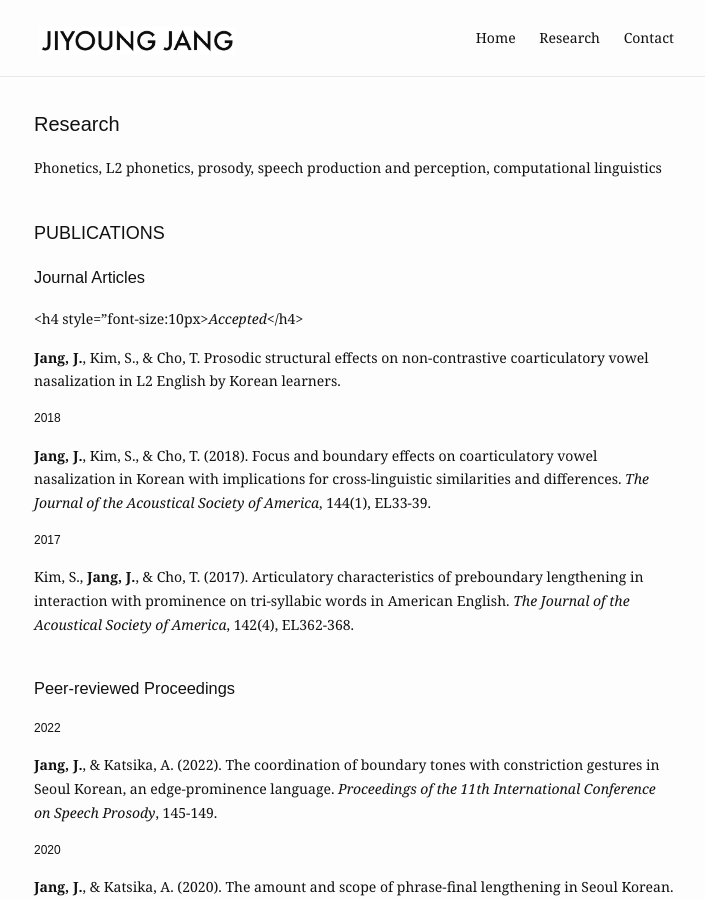
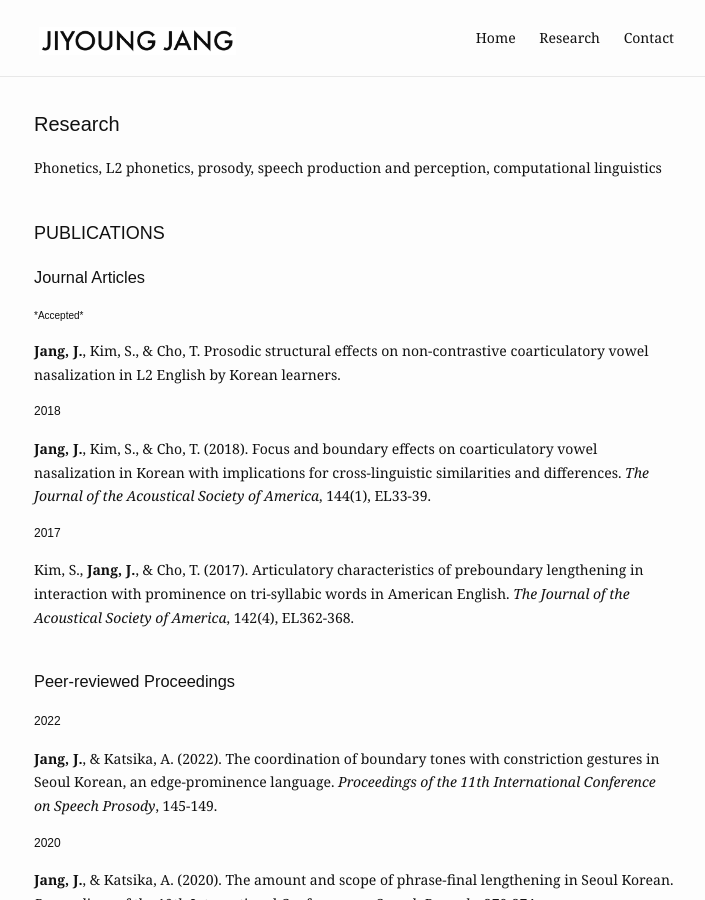
Before and after one commit to jiyoungj/jiyoungj.github.io, a Jekyll site: the page built from research.md, in a window 1280 px wide and 900 px high. Shown: the whole window, without its empty margins (286-991 px from the left). Built offline with Jekyll 4.4.1, drawn with Linux system fonts in a browser that asks for light colours.

Commit message:
Update research.md

```diff
--- a/research.md
+++ b/research.md
@@ -12,7 +12,7 @@ Phonetics, L2 phonetics, prosody, speech production and perception, computationa
 <h3 style="font-size:18px">PUBLICATIONS</h3>
  <h3>Journal Articles</h3>
 
-  <h4 style="font-size:10px>*Accepted*</h4>
+  <h4 style="font-size:10px">*Accepted*</h4>
 
    <b>Jang, J.</b>, Kim, S., & Cho, T. Prosodic structural effects on non-contrastive coarticulatory vowel nasalization in L2 English by Korean learners.
 
```
